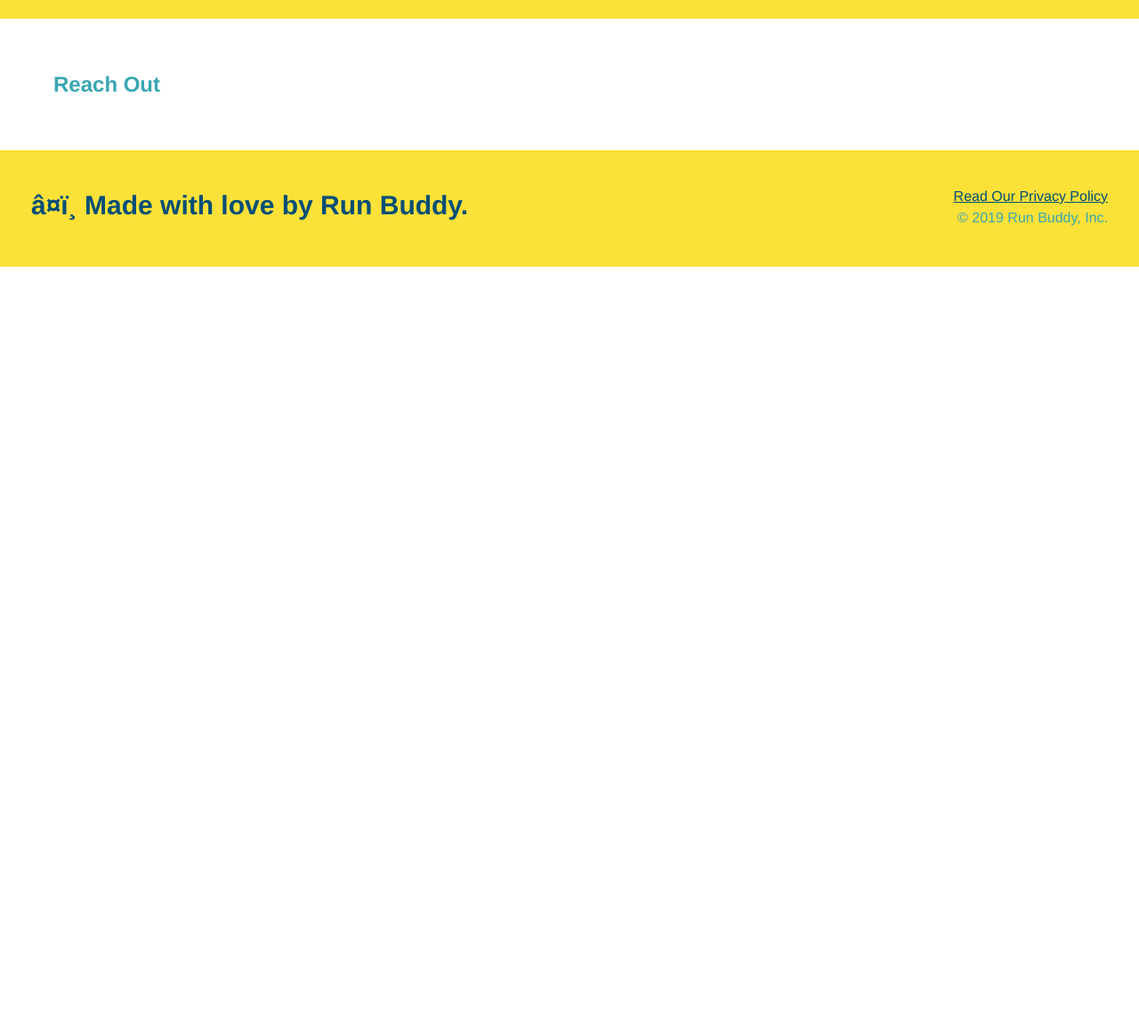
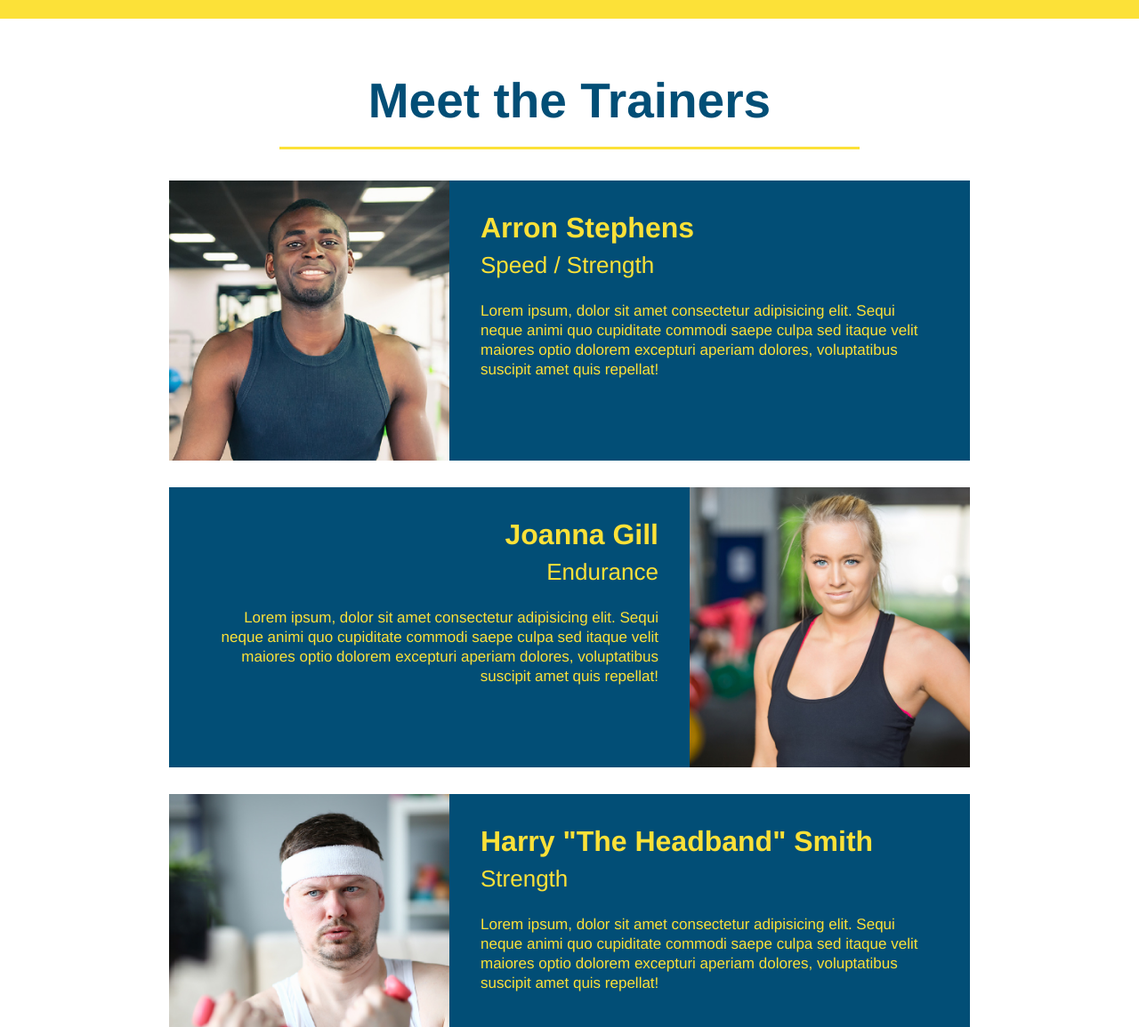
Before and after one commit to mitchgm/run-buddy, a plain HTML site: page index.html in a window 1280 px wide. Shown: the part 2857-4012 px from the top of the page at 89% size. Before the commit the page ends 3157 px from the top, so only its background shows below. Drawn offline with Linux system fonts and the light colour scheme.

Commit message:
meet the trainers section

```diff
--- a/assets/css/style.css
+++ b/assets/css/style.css
@@ -202,3 +202,48 @@ font-size: 23px;
 .steps span {
   font-size: 38px;
 }
+
+.trainers {
+  text-align: center;
+}
+
+.trainer {
+  width: 900px;
+  margin: 0 auto 30px auto;
+  background: #024e76;
+  color: #fce138;
+  overflow: auto;
+}
+.trainer img {
+  width: 35%;
+  float: left;
+}
+
+.trainer-bio {
+  padding: 35px;
+  float: left;
+  width: 65%;
+}
+.text-left {
+  text-align: left;
+}
+
+.text-right {
+  text-align: right;
+}
+
+.trainer-bio h3 {
+  font-size: 32px;
+  margin-bottom: 8px;
+}
+
+.trainer-bio h4 {
+  font-weight: lighter;
+  font-size: 26px;
+  margin-bottom: 25px;
+}
+
+.trainer-bio p {
+  font-size: 17px;
+  line-height: 1.3;
+}
--- a/index.html
+++ b/index.html
@@ -128,9 +128,53 @@
     </div>
   </section>
 
-  <!-- "reach out" section -->
-  <section>
-    <h2>Reach Out</h2>
+  <!-- meet the trainers section -->
+  <section id="your-trainers" class="trainers">
+    <h2 class="section-title primary-border">
+      Meet the Trainers
+    </h2>
+    <article>
+
+    <article class="trainer">
+    <img src="./assets/images/trainer-1.jpg" alt="Arron Stephens in his workout clothes, ready to pump iron" />
+    <div class="trainer-bio text-left">
+      <h3>Arron Stephens</h3>
+      <h4>Speed / Strength</h4>
+      <p>
+        Lorem ipsum, dolor sit amet consectetur adipisicing elit. Sequi neque animi quo cupiditate commodi saepe culpa sed
+        itaque velit maiores optio dolorem excepturi aperiam dolores, voluptatibus suscipit amet quis repellat!
+
+      </p>
+    </div>
+    </article>
+
+    <article class="trainer">
+    <div class="trainer-bio text-right">
+      <h3>Joanna Gill</h3>
+      <h4>Endurance</h4>
+      <p>
+        Lorem ipsum, dolor sit amet consectetur adipisicing elit. Sequi neque animi quo cupiditate commodi saepe culpa sed
+        itaque velit maiores optio dolorem excepturi aperiam dolores, voluptatibus suscipit amet quis repellat!
+      </p>
+
+ </div>
+ <img src="./assets/images/trainer-2.jpg" alt="Joanna Gill in her workout clothes, ready to coach" />
+</article>
+
+ <article class="trainer">
+    <img src="./assets/images/trainer-3.jpg" alt="Harry Smith is his workout clothes, ready to lift" />
+    <div class="trainer-bio text-left">
+      <h3>Harry "The Headband" Smith</h3>
+      <h4>Strength</h4>
+      <p>
+        Lorem ipsum, dolor sit amet consectetur adipisicing elit. Sequi neque animi quo cupiditate commodi saepe culpa sed
+        itaque velit maiores optio dolorem excepturi aperiam dolores, voluptatibus suscipit amet quis repellat!
+      </p>
+    </div>
+
+    </article>
+
+
   </section>
 
   <!-- footer -->
```
Also changed, not shown: assets/images/trainer-1.jpg (added), assets/images/trainer-2.jpg (added), assets/images/trainer-3.jpg (added).
